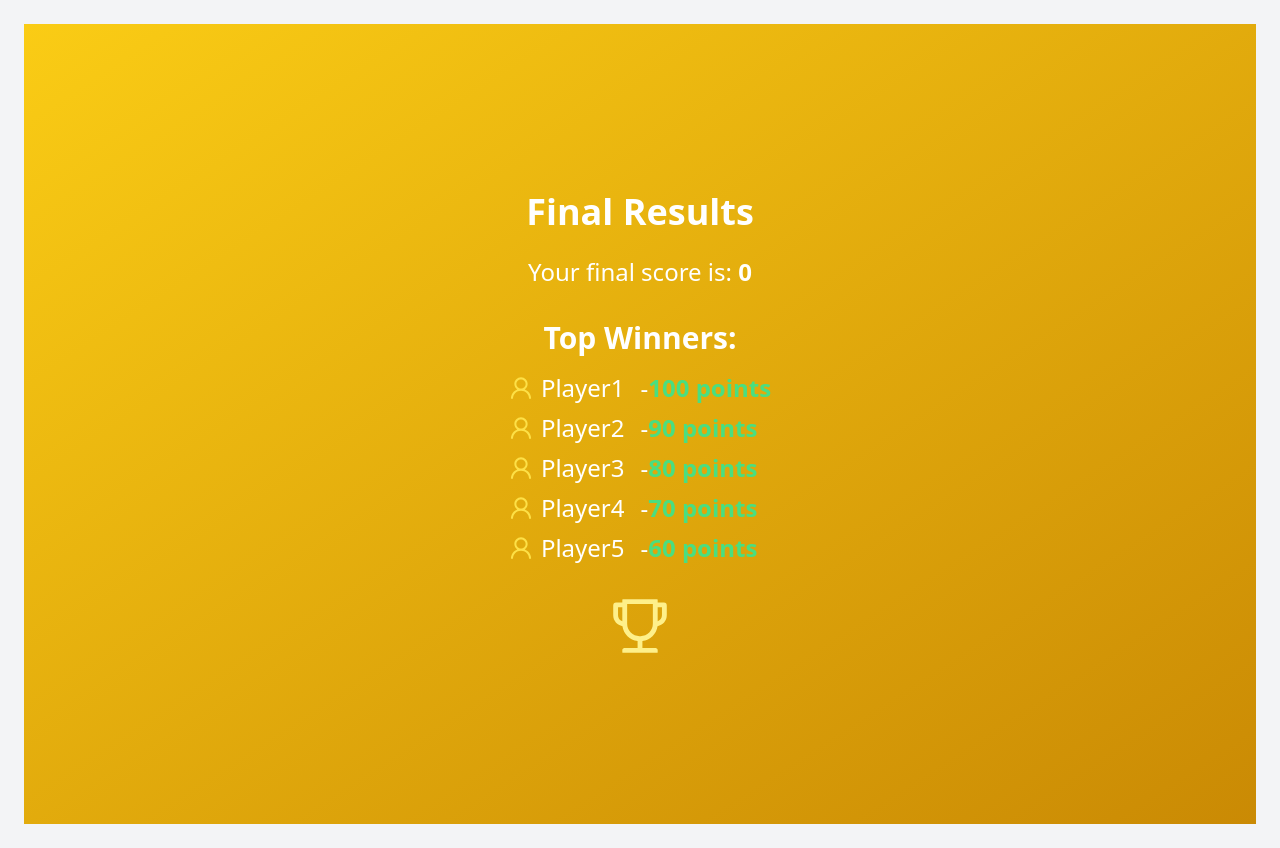
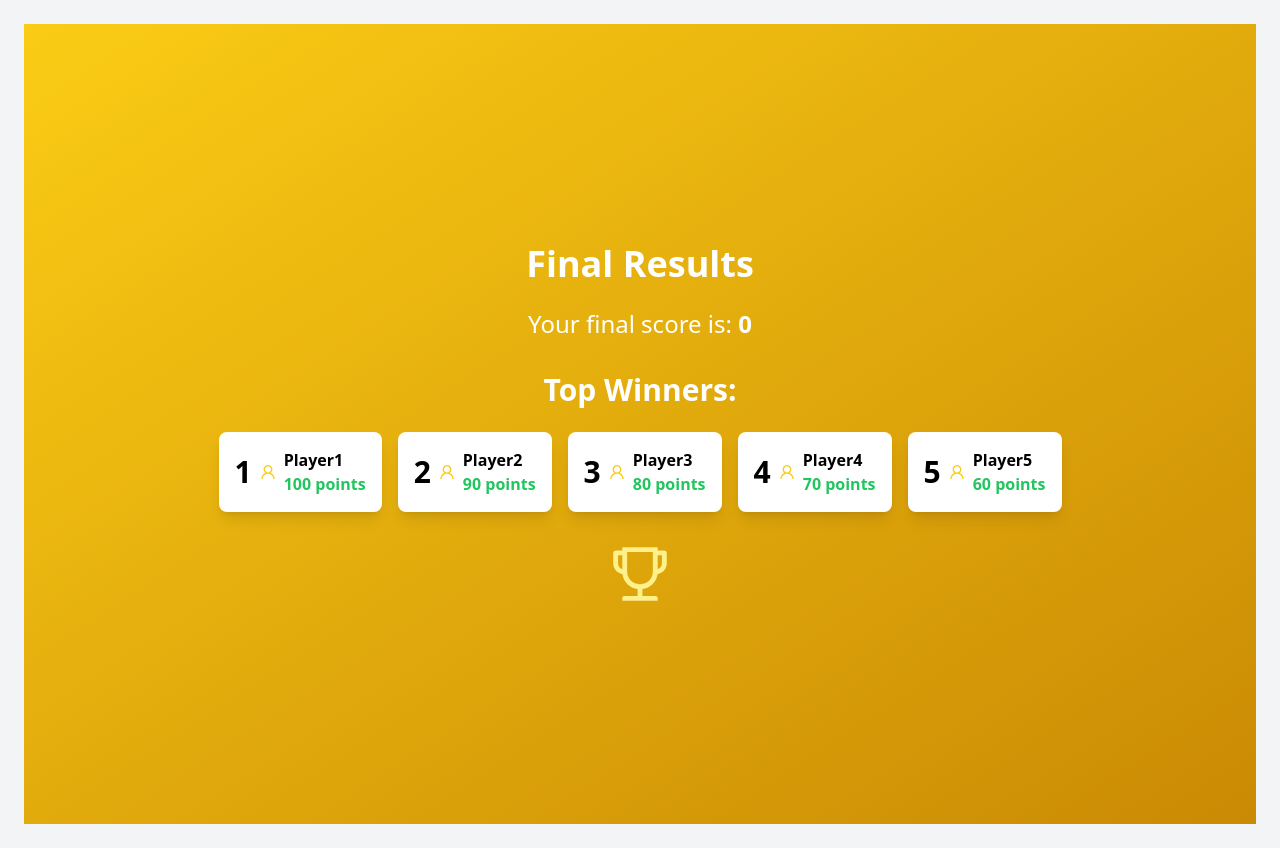
Before and after one commit to laxkc/Uizzy, a React (Vite) app: page /student/final-results in a window 1280 px wide. Built offline with nearby package versions, Linux system fonts and the light colour scheme.

Commit message:
Update FinalResultsPage.jsx

```diff
--- a/src/components/student/FinalResultsPage.jsx
+++ b/src/components/student/FinalResultsPage.jsx
@@ -1,3 +1,65 @@
+// import React, { useContext } from "react";
+// import { QuizContext } from "../../context/QuizProvider";
+// import { TrophyOutlined, UserOutlined } from "@ant-design/icons";
+// import { motion } from "framer-motion";
+
+// const FinalResultsPage = () => {
+//   const { score } = useContext(QuizContext);
+
+//   // Fake data for the leaderboard
+//   const leaderboardData = [
+//     { name: "Player1", points: 100 },
+//     { name: "Player2", points: 90 },
+//     { name: "Player3", points: 80 },
+//     { name: "Player4", points: 70 },
+//     { name: "Player5", points: 60 },
+//   ];
+
+//   return (
+//     <div className="flex flex-col items-center justify-center min-h-screen bg-gradient-to-br from-yellow-400 to-yellow-600 text-white p-6">
+//       <motion.h1
+//         className="text-4xl font-bold mb-6"
+//         initial={{ opacity: 0, y: -50 }}
+//         animate={{ opacity: 1, y: 0 }}
+//         transition={{ duration: 0.5 }}
+//       >
+//         Final Results
+//       </motion.h1>
+//       <motion.p
+//         className="text-2xl mb-4"
+//         initial={{ opacity: 0, y: -50 }}
+//         animate={{ opacity: 1, y: 0 }}
+//         transition={{ duration: 0.5, delay: 0.2 }}
+//       >
+//         Your final score is: <span className="font-extrabold">{score}</span>
+//       </motion.p>
+//       <h2 className="text-3xl font-bold mt-4">Top Winners:</h2>
+//       <ol className="list-decimal text-2xl mt-4">
+//         {leaderboardData.map((player, index) => (
+//           <li key={index} className="flex items-center mb-2">
+//             <UserOutlined className="mr-2 text-yellow-300" />
+//             <span className="mr-4">{player.name}</span> -
+//             <span className={`font-bold ${player.points > score ? 'text-green-400' : 'text-red-400'}`}>
+//               {player.points} points
+//             </span>
+//           </li>
+//         ))}
+//       </ol>
+//       <motion.div
+//         className="mt-6"
+//         initial={{ scale: 0 }}
+//         animate={{ scale: 1 }}
+//         transition={{ duration: 0.5 }}
+//       >
+//         <TrophyOutlined className="text-6xl text-yellow-200" />
+//       </motion.div>
+//     </div>
+//   );
+// };
+
+// export default FinalResultsPage;
+
+
 import React, { useContext } from "react";
 import { QuizContext } from "../../context/QuizProvider";
 import { TrophyOutlined, UserOutlined } from "@ant-design/icons";
@@ -33,18 +95,30 @@ const FinalResultsPage = () => {
       >
         Your final score is: <span className="font-extrabold">{score}</span>
       </motion.p>
+
       <h2 className="text-3xl font-bold mt-4">Top Winners:</h2>
-      <ol className="list-decimal text-2xl mt-4">
+
+      <div className="flex flex-wrap justify-center mt-4">
         {leaderboardData.map((player, index) => (
-          <li key={index} className="flex items-center mb-2">
-            <UserOutlined className="mr-2 text-yellow-300" />
-            <span className="mr-4">{player.name}</span> -
-            <span className={`font-bold ${player.points > score ? 'text-green-400' : 'text-red-400'}`}>
-              {player.points} points
-            </span>
-          </li>
+          <motion.div
+            key={index}
+            className="bg-white text-black rounded-lg shadow-lg m-2 p-4 flex items-center transition-transform transform hover:scale-105"
+            initial={{ scale: 0 }}
+            animate={{ scale: 1 }}
+            transition={{ duration: 0.5, delay: index * 0.1 }} // Staggered animation
+          >
+            <span className="text-3xl font-bold mr-2">{index + 1}</span>
+            <UserOutlined className="mr-2 text-yellow-400" />
+            <div>
+              <h3 className="font-semibold">{player.name}</h3>
+              <p className={`font-bold ${player.points > score ? 'text-green-500' : 'text-red-500'}`}>
+                {player.points} points
+              </p>
+            </div>
+          </motion.div>
         ))}
-      </ol>
+      </div>
+
       <motion.div
         className="mt-6"
         initial={{ scale: 0 }}
```
